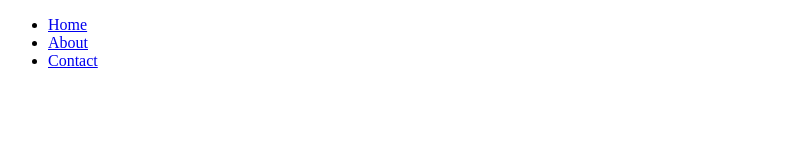
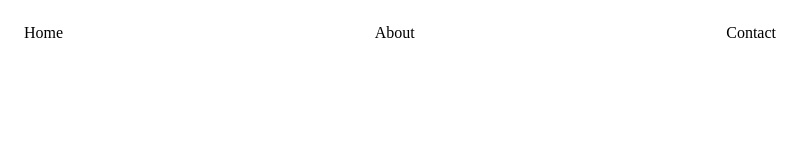
Before and after one commit to Panuruiz/test-electron-js-only, an Electron app: page index.html in a window 800 px wide. Drawn offline with Linux system fonts and the light colour scheme.

Commit message:
ejemplo de layout

```diff
--- /dev/null
+++ b/global.css
@@ -0,0 +1,14 @@
+* a {
+  text-decoration: none;
+  color: inherit;
+}
+
+* li {
+  list-style: none;
+}
+
+* {
+  box-sizing: border-box;
+  margin: 0;
+  padding: 0;
+}
--- a/index.html
+++ b/index.html
@@ -7,6 +7,7 @@
       http-equiv="Content-Security-Policy"
       content="default-src 'self'; script-src 'self'"
     />
+    <link rel="stylesheet" href="global.css" />
     <title>Hello World!</title>
   </head>
   <body>
--- a/renderer.js
+++ b/renderer.js
@@ -2,12 +2,20 @@
 // donde seleccionamos el div con clase app
 //y le asignamos el contenido generado dinámicamente por el js.
 const homeContent = document.createElement("div");
-fetch('./src/screens/home/home.html')
-  .then(response => response.text())
-  .then(html => {
+fetch("./src/screens/home/home.html")
+  .then((response) => response.text())
+  .then((html) => {
     homeContent.innerHTML = html;
   })
-  .catch(error => console.error(error));
+  .catch((error) => console.error(error));
+
+// const layoutContent = document.createElement("div");
+// fetch("./src/layout/layout.html")
+//   .then((response) => response.text())
+//   .then((html) => {
+//     layoutContent.innerHTML = html;
+//   })
+//   .catch((error) => console.error(error));
 
 //Declaramos el contenedor de la app
 const app = document.getElementById("app");
@@ -40,21 +48,22 @@ const handleOnClick = (e) => {
 
 //Declaramos el contenido de los elementos
 layout.innerHTML = `
-  <div class="layout">
-    <div class="nav">
-      <ul>
-        <li><a href="#">Home</a></li>
-        <li><a href="#">About</a></li>
-        <li><a href="#">Contact</a></li>
-      </ul>
-    </div>
-    <div class="content"></div>
+<head>
+  <link rel="stylesheet" href="./src/layout/layout.css" />
+</head>
+<div class="layout">
+  <div class="nav">
+    <ul class="nav-list">
+      <li class="nav-item"><a href="#">Home</a></li>
+      <li class="nav-item"><a href="#">About</a></li>
+      <li class="nav-item"><a href="#">Contact</a></li>
+    </ul>
   </div>
+  <div class="content"></div>
+</div>
 `;
 
-
 home.appendChild(homeContent);
-
 
 about.innerHTML = `
   <div class="about">
@@ -71,9 +80,9 @@ contact.innerHTML = `
 `;
 
 // Declaramos el contenido del div con clase app
-app.innerHTML = `
-  ${layout.innerHTML}
-`;
+app.innerHTML = setTimeout(() => {
+  return `${layout.innerHTML}`;
+}, 1000);
 
 // Declaramos el evento que se encargará de cambiar el contenido del div con clase content
 document.addEventListener("DOMContentLoaded", () => {
--- /dev/null
+++ b/src/layout/layout.css
@@ -0,0 +1,18 @@
+.layout {
+  display: flex;
+  flex-direction: column;
+  height: 100%;
+  width: 100%;
+  padding: 1.5em;
+}
+
+.nav {
+  display: flex;
+  width: 100%;
+}
+
+.nav-list {
+  display: flex;
+  justify-content: space-between;
+  width: 100%;
+}
```
Also changed, not shown: src/layout/layout.html (added, +13 -0 lines).
